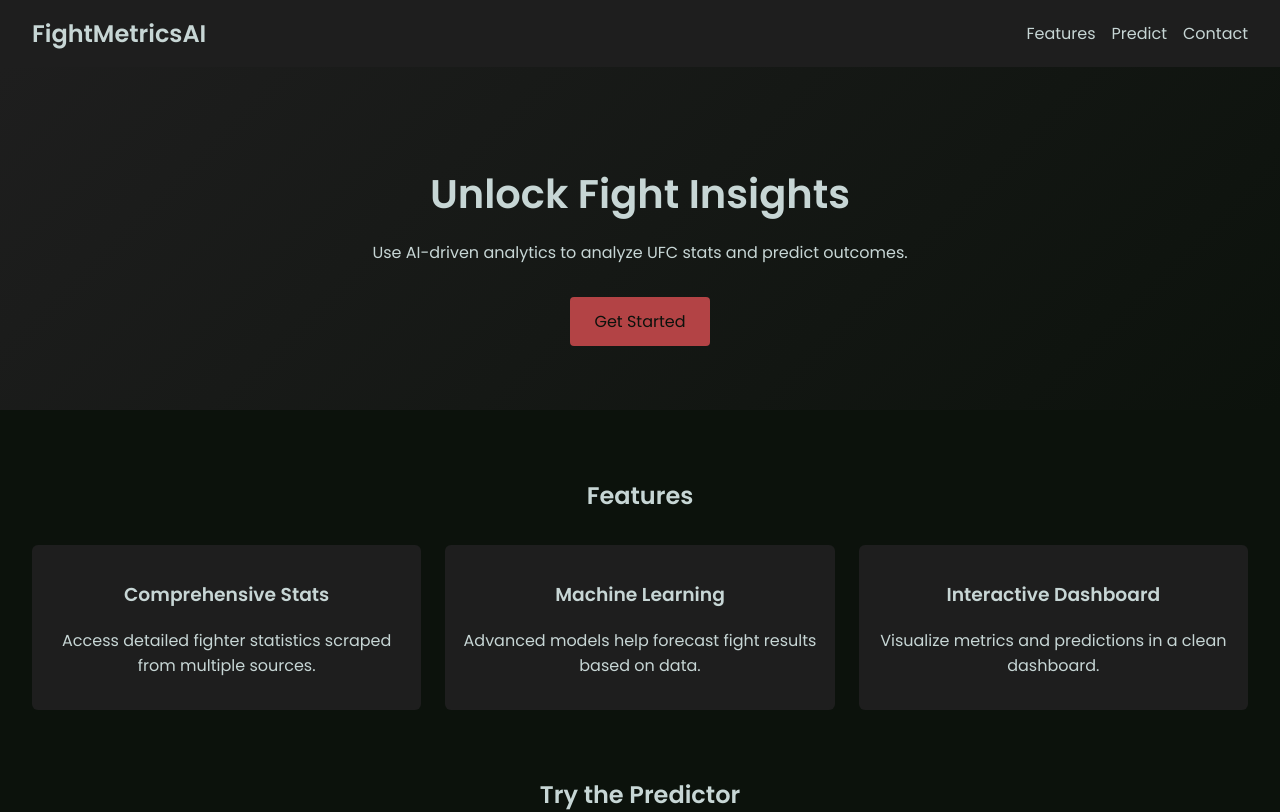
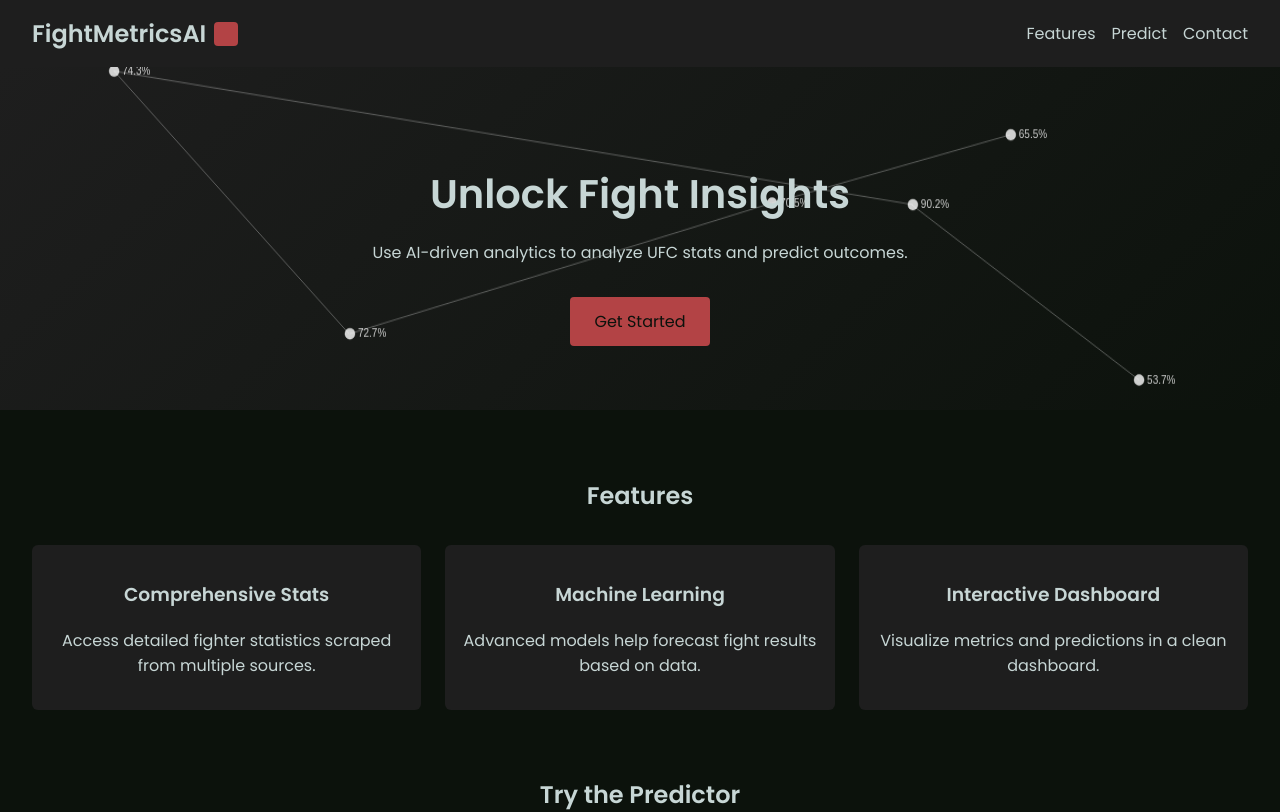
Before and after one commit to adamwalid64/FightMetricsAI, a React (Vite) app in the folder webapp/frontend/: page / in a window 1280 px wide. Shown: the top 812 px of the page. Built offline with nearby package versions, Linux system fonts and the light colour scheme.

Commit message:
Add animated hero background and logo icon placeholder

```diff
--- a/webapp/frontend/src/App.css
+++ b/webapp/frontend/src/App.css
@@ -186,6 +186,17 @@
 .site-header .logo {
   font-weight: 600;
   font-size: 1.5rem;
+  display: flex;
+  align-items: center;
+}
+
+.logo-icon {
+  display: inline-block;
+  width: 24px;
+  height: 24px;
+  margin-left: 0.5rem;
+  background-color: var(--color-accent);
+  border-radius: 4px;
 }
 
 .site-header ul {
@@ -207,9 +218,26 @@
 }
 
 .hero {
+  position: relative;
   text-align: center;
   padding: 4rem 2rem;
   background: linear-gradient(135deg, var(--color-secondary), var(--color-primary));
+  overflow: hidden;
+}
+
+.hero-content {
+  position: relative;
+  z-index: 1;
+}
+
+.decision-canvas {
+  position: absolute;
+  top: 0;
+  left: 0;
+  width: 100%;
+  height: 100%;
+  pointer-events: none;
+  z-index: 0;
 }
 
 .hero h1 {
--- a/webapp/frontend/src/App.jsx
+++ b/webapp/frontend/src/App.jsx
@@ -1,4 +1,4 @@
-import { useState } from 'react';
+import { useState, useEffect } from 'react';
 import './App.css';
 
 function App() {
@@ -7,6 +7,67 @@
   const [inputs, setInputs] = useState('');
   const [prediction, setPrediction] = useState(null);
   const [nameMessage, setNameMessage] = useState('');
+
+  useEffect(() => {
+    const canvas = document.getElementById('decision-canvas');
+    if (!canvas) return;
+    const ctx = canvas.getContext('2d');
+    let animationFrame;
+
+    function resize() {
+      canvas.width = canvas.offsetWidth;
+      canvas.height = canvas.offsetHeight;
+    }
+
+    window.addEventListener('resize', resize);
+    resize();
+
+    const nodes = Array.from({ length: 6 }, () => ({
+      x: Math.random() * canvas.width,
+      y: Math.random() * canvas.height,
+      vx: 0.5 + Math.random(),
+      value: (50 + Math.random() * 50).toFixed(1),
+    }));
+
+    function draw() {
+      ctx.clearRect(0, 0, canvas.width, canvas.height);
+      ctx.strokeStyle = 'rgba(255,255,255,0.3)';
+      ctx.fillStyle = 'rgba(255,255,255,0.8)';
+
+      nodes.forEach((node, idx) => {
+        node.x += node.vx;
+        if (node.x > canvas.width + 50) {
+          node.x = -50;
+          node.y = Math.random() * canvas.height;
+          node.vx = 0.5 + Math.random();
+          node.value = (50 + Math.random() * 50).toFixed(1);
+        }
+        if (idx < nodes.length - 1) {
+          ctx.beginPath();
+          ctx.moveTo(node.x, node.y);
+          ctx.lineTo(nodes[idx + 1].x, nodes[idx + 1].y);
+          ctx.stroke();
+        }
+      });
+
+      nodes.forEach((node) => {
+        ctx.beginPath();
+        ctx.arc(node.x, node.y, 5, 0, Math.PI * 2);
+        ctx.fill();
+        ctx.stroke();
+        ctx.fillText(`${node.value}%`, node.x + 8, node.y + 3);
+      });
+
+      animationFrame = requestAnimationFrame(draw);
+    }
+
+    draw();
+
+    return () => {
+      window.removeEventListener('resize', resize);
+      cancelAnimationFrame(animationFrame);
+    };
+  }, []);
 
   const handleSubmit = async () => {
     try {
@@ -31,7 +92,7 @@
   return (
     <div className="app">
       <header className="site-header">
-        <div className="logo">FightMetricsAI</div>
+        <div className="logo">FightMetricsAI<span className="logo-icon" /></div>
         <nav>
           <ul>
             <li><a href="#features">Features</a></li>
@@ -42,9 +103,12 @@
       </header>
       <main>
         <section className="hero">
-          <h1>Unlock Fight Insights</h1>
-          <p>Use AI-driven analytics to analyze UFC stats and predict outcomes.</p>
-          <a className="cta-button" href="#predict">Get Started</a>
+          <canvas id="decision-canvas" className="decision-canvas"></canvas>
+          <div className="hero-content">
+            <h1>Unlock Fight Insights</h1>
+            <p>Use AI-driven analytics to analyze UFC stats and predict outcomes.</p>
+            <a className="cta-button" href="#predict">Get Started</a>
+          </div>
         </section>
         <section className="features" id="features">
           <h2>Features</h2>
```
